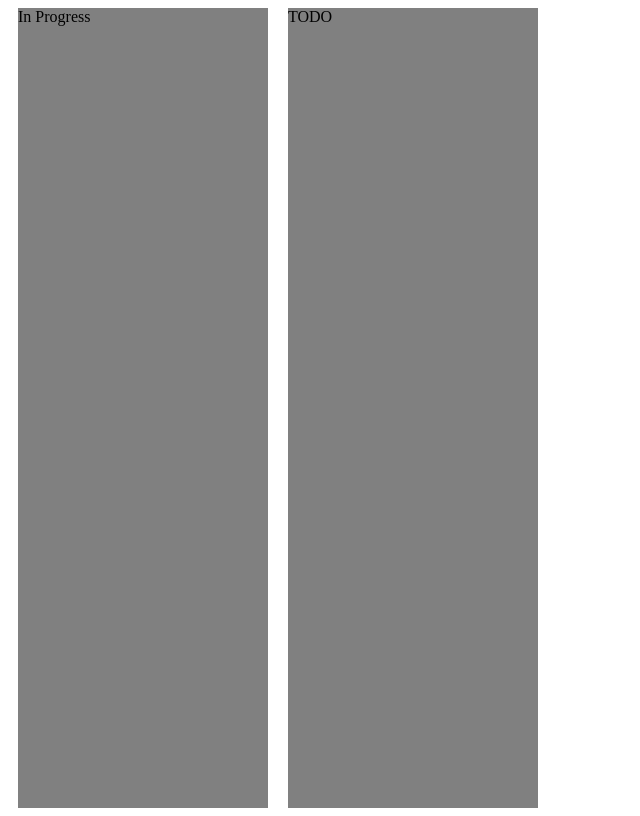
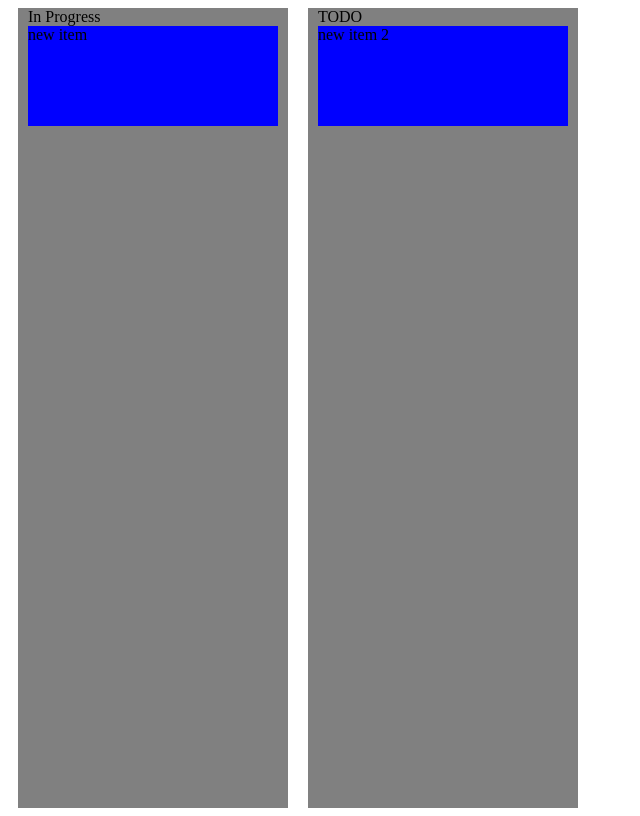
Before and after one commit to saxenanihal95/Trello_Clone, a Next.js app: page / in a window 1280 px wide. Shown: the whole page, without its empty margins (0-640 px from the left). Built offline with nearby package versions, Linux system fonts and the light colour scheme.

Commit message:
Basic Structure setup

```diff
--- a/pages/index.js
+++ b/pages/index.js
@@ -2,10 +2,28 @@ import { v4 as uuidv4 } from "uuid";
 
 export default function IndexPage() {
   const columns = [
-    { id: uuidv4(), title: "In Progress" },
-    { id: uuidv4(), title: "TODO" }
+    {
+      id: uuidv4(),
+      title: "In Progress",
+      items: [
+        {
+          title: "new item",
+          id: uuidv4()
+        }
+      ]
+    },
+    {
+      id: uuidv4(),
+      title: "TODO",
+      items: [
+        {
+          title: "new item 2",
+          id: uuidv4()
+        }
+      ]
+    }
   ];
-  const items = [];
+
   return (
     <div style={{ display: "flex", height: "100vh", overflowX: "scroll" }}>
       {columns.map((column) => (
@@ -15,10 +33,19 @@ export default function IndexPage() {
             minWidth: 250,
             backgroundColor: "gray",
             height: "100%",
-            margin: "0 10px"
+            margin: "0 10px",
+            padding: "0 10px"
           }}
         >
           {column.title}
+          {column?.items?.map((item) => (
+            <div
+              key={item.id}
+              style={{ backgroundColor: "blue", width: "100%", minHeight: 100 }}
+            >
+              {item.title}
+            </div>
+          ))}
         </div>
       ))}
     </div>
```
